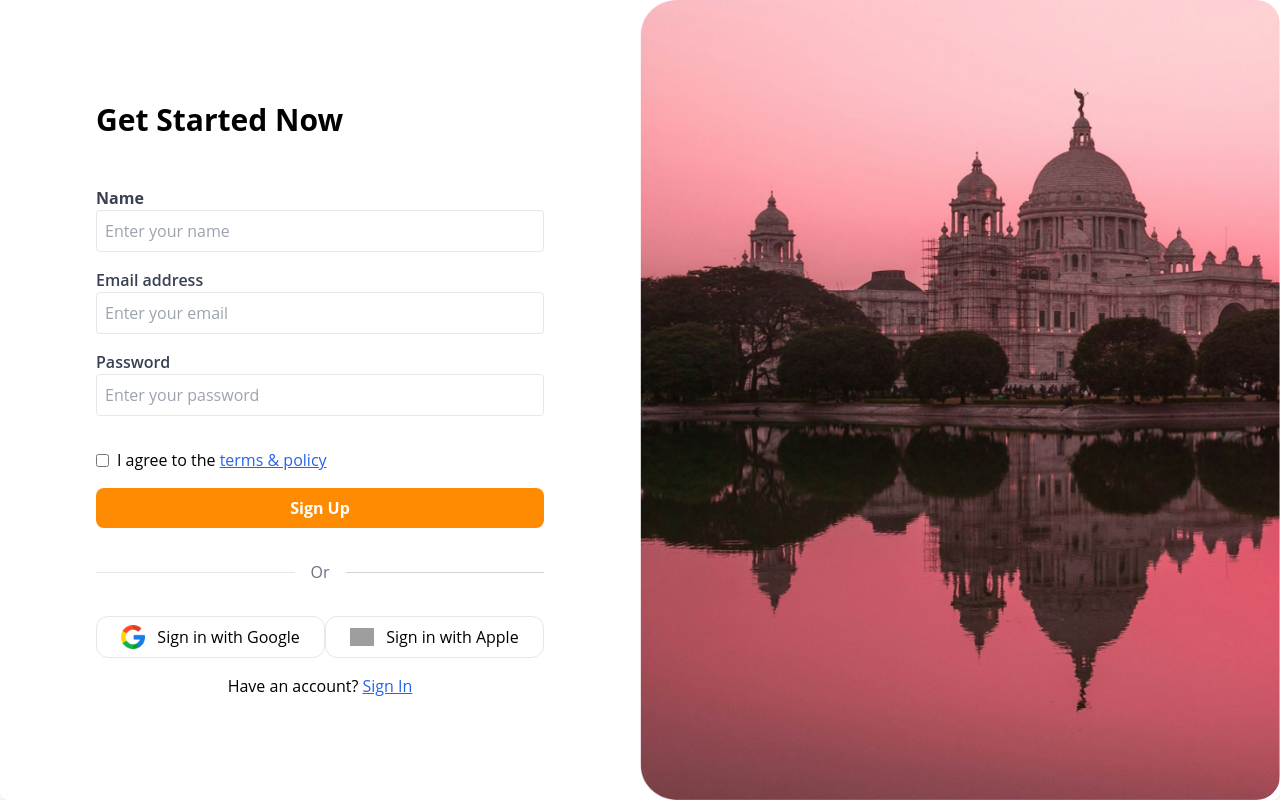
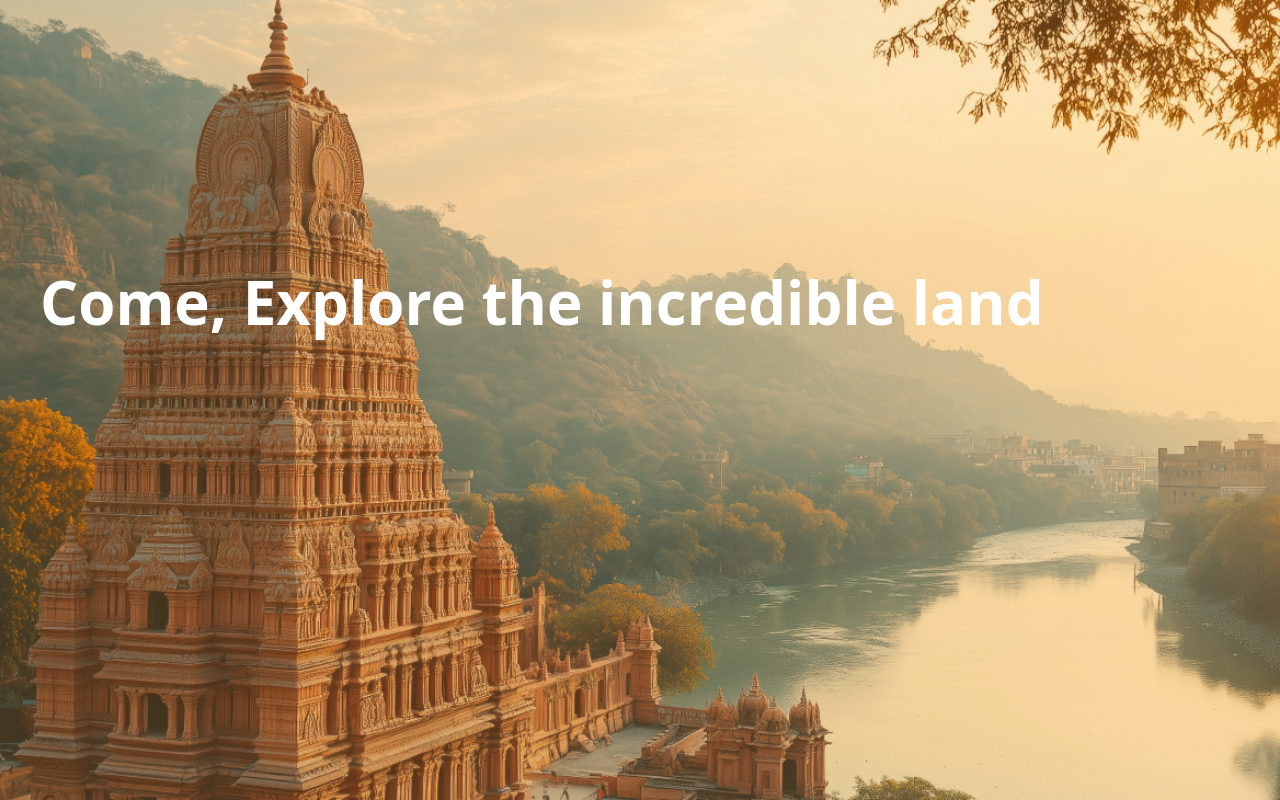
Before and after one commit to mavischx/way-to-india, a Next.js app in the folder frontend/: page / in a window 1280 px wide. Built offline with nearby package versions, Linux system fonts and the light colour scheme; no server answers; grey boxes are pictures that could not be loaded.

Commit message:
build hero Page Structure

```diff
--- /dev/null
+++ b/frontend/src/app/general/Hero.tsx
@@ -0,0 +1,34 @@
+import React from "react";
+import { useEffect, useState } from "react";
+import Image from "next/image"
+import IndianHeritage from "@/assets/images/indian_building_scene.png"
+import SearchSection from "./TabSection/SearchSection";
+
+const HeroPage = () => {
+    return (
+        <div className="relative h-[800px] w-full overflow-hidden">
+            {/* Orange overlay div */}
+            <div className="absolute inset-0 bg-carrot-orange opacity-20 z-10" />
+
+            {/* Image component */}
+            <Image
+                src={IndianHeritage}
+                alt="Indian Heritage"
+                layout="fill"
+                objectFit="cover"
+                objectPosition="top"
+                className="z-0"
+            />
+
+            {/* Heading text */}
+            <h2 className="absolute left-10 top-[40%] transform -translate-y-12 text-6xl font-bold z-20">
+                Come, Explore the incredible land
+            </h2>
+            <div>
+                <SearchSection />
+            </div>
+        </div>
+    );
+};
+
+export default HeroPage;
--- /dev/null
+++ b/frontend/src/app/general/TabSection/SearchSection.tsx
@@ -0,0 +1,94 @@
+// src/components/SearchSection.jsx
+'use client'
+import React, { useState } from 'react';
+import TabNavigation from './TabNavigation';
+
+const SearchSection = () => {
+    const [selectedTab, setSelectedTab] = useState('Buy Hotels');
+
+    // State for search inputs
+    const [location, setLocation] = useState('');
+    const [roomType, setRoomType] = useState('Standard');
+    const [checkInDate, setCheckInDate] = useState('');
+    const [checkOutDate, setCheckOutDate] = useState('');
+    const [rooms, setRooms] = useState(1);
+    const [adults, setAdults] = useState(2);
+
+    const handleSearch = () => {
+        // Implement search logic based on selectedTab and inputs
+        console.log('Searching for:', {
+            selectedTab,
+            location,
+            roomType,
+            checkInDate,
+            checkOutDate,
+            rooms,
+            adults,
+        });
+        // Add your search logic here (e.g., API call)
+    };
+
+    return (
+        <div className="bg-white shadow-md p-4">
+            <TabNavigation tabs={['Buy Hotels', 'Tours/Packages', 'Transportation']} onTabChange={setSelectedTab} />
+            {selectedTab === 'Buy Hotels' && (
+                <div className="flex flex-col space-y-4">
+                    <input
+                        type="text"
+                        placeholder="Location"
+                        value={location}
+                        onChange={(e) => setLocation(e.target.value)}
+                        className="p-2 border border-gray-300 rounded"
+                    />
+                    <select
+                        value={roomType}
+                        onChange={(e) => setRoomType(e.target.value)}
+                        className="p-2 border border-gray-300 rounded"
+                    >
+                        <option value="Standard">Standard</option>
+                        <option value="Deluxe">Deluxe</option>
+                        <option value="Suite">Suite</option>
+                    </select>
+                    <div className="flex space-x-4">
+                        <input
+                            type="date"
+                            value={checkInDate}
+                            onChange={(e) => setCheckInDate(e.target.value)}
+                            className="p-2 border border-gray-300 rounded"
+                        />
+                        <input
+                            type="date"
+                            value={checkOutDate}
+                            onChange={(e) => setCheckOutDate(e.target.value)}
+                            className="p-2 border border-gray-300 rounded"
+                        />
+                    </div>
+                    <div className="flex space-x-4">
+                        <input
+                            type="number"
+                            value={rooms}
+                            onChange={(e) => setRooms(Number(e.target.value))}
+                            min="1"
+                            className="p-2 border border-gray-300 rounded"
+                            placeholder="Rooms"
+                        />
+                        <input
+                            type="number"
+                            value={adults}
+                            onChange={(e) => setAdults(Number(e.target.value))}
+                            min="1"
+                            className="p-2 border border-gray-300 rounded"
+                            placeholder="Adults"
+                        />
+                    </div>
+                    <button onClick={handleSearch} className="bg-carrot-orange text-white p-2 rounded">
+                        Search
+                    </button>
+                </div>
+            )}
+            {/* Add content for other tabs here (Tours/Packages, Transportation) */}
+        </div>
+    );
+};
+
+export default SearchSection;
--- /dev/null
+++ b/frontend/src/app/general/TabSection/TabNavigation.tsx
@@ -0,0 +1,33 @@
+// src/components/TabNavigation.jsx
+import React, { useState } from 'react';
+
+interface TabNavigationProps {
+    tabs: string[]; // Expecting an array of strings for the tab labels
+    onTabChange: (tab: string) => void; // Expecting a function that takes a string argument (the tab)
+}
+
+const TabNavigation: React.FC<TabNavigationProps> = ({ tabs, onTabChange }) => {
+    const [activeTab, setActiveTab] = useState<string>(tabs[0]);
+
+    const handleTabClick = (tab: string) => {
+        setActiveTab(tab);
+        onTabChange(tab);
+    };
+
+    return (
+        <div className="flex border-b border-gray-300">
+            {tabs.map((tab) => (
+                <button
+                    key={tab}
+                    className={`flex-1 p-4 text-center transition duration-300 ${activeTab === tab ? 'bg-white font-bold' : 'text-gray-600'
+                        }`}
+                    onClick={() => handleTabClick(tab)}
+                >
+                    {tab}
+                </button>
+            ))}
+        </div>
+    );
+};
+
+export default TabNavigation;
--- a/frontend/src/app/general/landing-page.tsx
+++ b/frontend/src/app/general/landing-page.tsx
@@ -1,24 +1,19 @@
 "use client";
 import React from "react";
 //, { useEffect, useState }
-import SignupForm from "@/app/auth/SignUpForm"
+import HeroPage from "@/app/general/Hero"
 
 
 const LandingPage = () => {
     return (
         <div className="relative min-h-screen">
             <div className="fixed inset-0 z-0">
-                {/* <Canvas camera={{ position: [0, 0, 1] }}>
-                    <CloudParticleBg />
-                </Canvas> */}
-                {/* <SignupForm /> */}
-                Hello World
             </div>
 
             {/* Main contents */}
             <div className="relative z-10 py-[24px] MobileScreen:py-[12px]">
+                <HeroPage />
                 {/* <NavigationBar />
-                <HeroPage />
                 <JoinUsPage />
                 <SpaceAgencies />
                 <GlobalCollabrators />
--- a/frontend/src/app/page.tsx
+++ b/frontend/src/app/page.tsx
@@ -1,11 +1,13 @@
 // app/page.tsx
 import UserProfile from "./components/UserProfile";
-
+import LandingPage from "./general/landing-page";
+import HeroPage from "./general/Hero";
 
 const HomePage = () => {
   return (
     <div className="relative min-h-screen bg-white text-white">
-      <UserProfile /> {/*Display user info if signed in*/}
+      {/* <UserProfile /> Display user info if signed in */}
+      <HeroPage />
     </div>
   );
 };
```
Also changed, not shown: frontend/public/assets/images/indian_building_scene.png (added).
